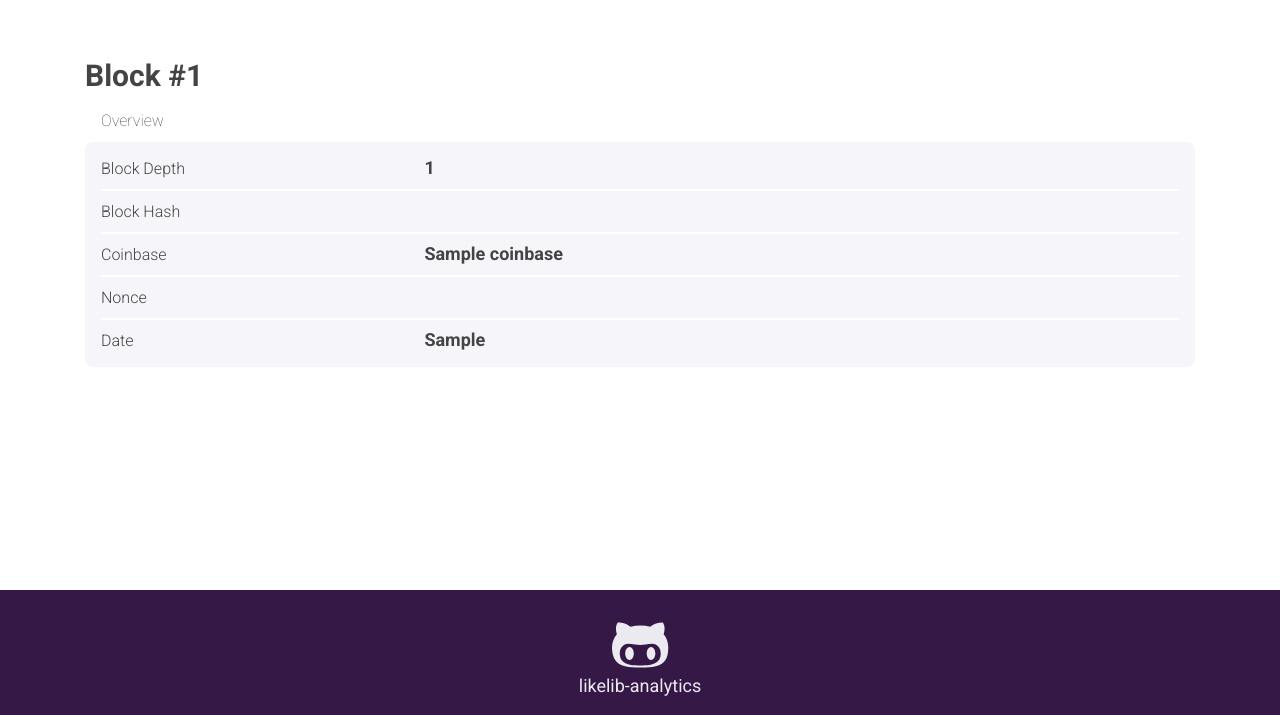
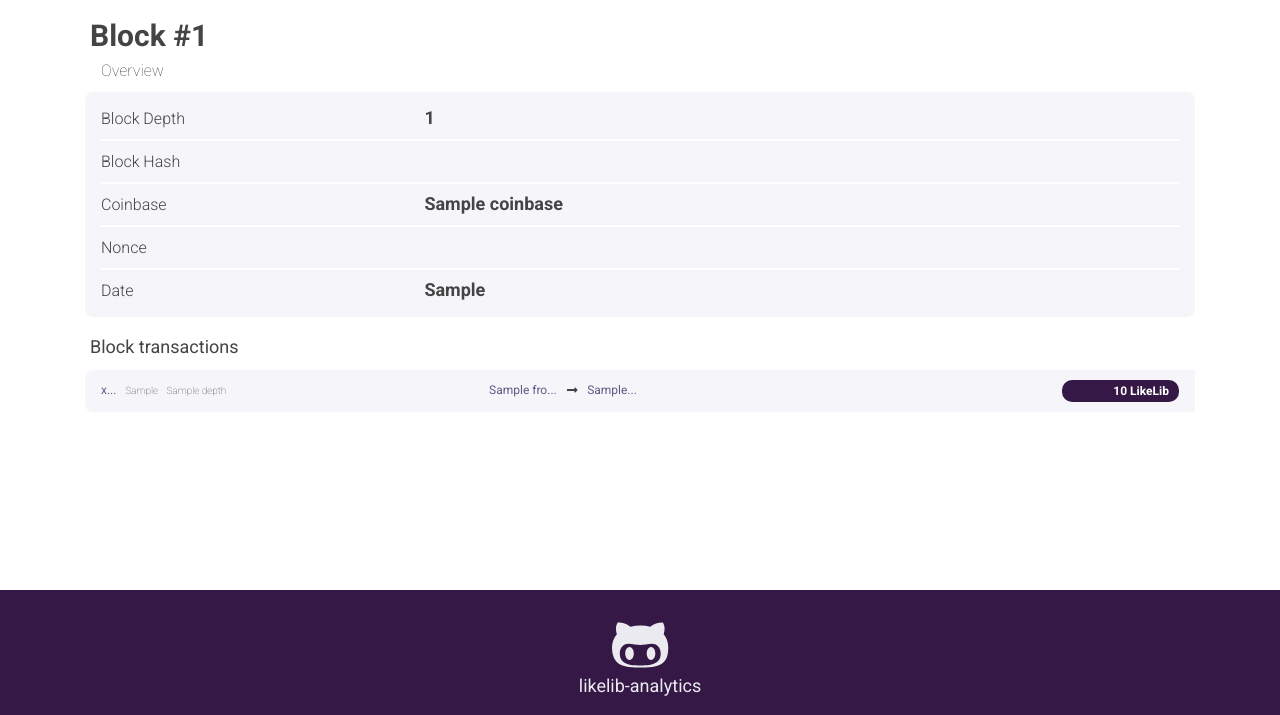
Before and after one commit to likelib-analytics/client, a Flask app: page /block/1/ in a window 1280 px wide. Shown: the part 85-800 px from the top of the page. Run offline with Flask 2, Linux system fonts and the light colour scheme; a database or web service that is not in the repository returns one stand-in record (values such as "Sample title"); data that the repository does not hold is empty; some libraries are stand-ins or nearby versions.

Commit message:
Added block transactions view

```diff
--- a/app.py
+++ b/app.py
@@ -48,9 +48,13 @@ def get_analytics_data():
 
 #Single Block page
 def get_block(block_depth):
-    block = r.get(app.config['COMMON_API_URL']+'_search_detailed?search='+str(block_depth)+'&search_type=blocks').json()
+    block = r.get(app.config['COMMON_API_URL']+'_search_detailed',
+                  params={'search': block_depth, 'search_type': 'blocks'}).json()
+    transactions_data = r.get(app.config['COMMON_API_URL']+'_block_history',
+                              params={'block': block_depth}).json()
     data = {
-        'block' : block
+        'block' : block,
+        'transactions': transactions_data['transactions']
     }
     return data
 
@@ -107,7 +111,8 @@ def single_block(block_depth):
     data = get_block(block_depth)
     if not data['block']:
         abort(404)
-    return render_template('block.html', data=data['block'][0], block_depth = block_depth)
+    return render_template('block.html', data=data['block'][0], block_depth = block_depth,
+                           transactions=data['transactions'])
 
 
 @app.route('/transaction/<path:txn_id>/')
--- a/static/css/style.css
+++ b/static/css/style.css
@@ -406,7 +406,7 @@ footer a:hover
 }
 
 .page__header {
-    padding: 60px 0 20px;
+    padding: 20px 5px 10px;
     display: flex;
     justify-content: space-between;
 }
--- a/templates/base.html
+++ b/templates/base.html
@@ -81,7 +81,7 @@
 		<footer>
 			<div class = "container">
 			<div class = "github_link">
-				<a href = "github.com" target = "_blank">
+				<a href = "https://github.com/likelib-analytics" target = "_blank">
 					<span class = "icon"><i class="fab fa-github-alt"></i></span>
 					<span>likelib-analytics</span>
 				</a>
--- a/templates/block.html
+++ b/templates/block.html
@@ -53,5 +53,39 @@
 		</div>
 
 	</div>
+	{% if transactions %}
+		<p div class="page__header"> Block transactions </p>
+		{% for tn in transactions %}
+			<div class = "latest_transactions__listitem instance_listitem">
 
+				<div class = "instance_listitem_left">
+					<span>
+						<a href = "/transaction/{{ tn['transactionHash'] }}">
+							{{ tn['transactionHash'][:10] }}...
+						</a>
+					</span>
+					<span class = "little">
+						{{ tn['dt'] }}
+					</span>
+					<span class = "little">
+						{{ tn['depth'] }}
+					</span>
+				</div>
+				<div class = "instance_listitem_center">
+					<span class = "from-to">
+						<a href = "/address/{{ tn['from'] }}">
+							{{ tn['from'][:10] }}...
+						</a>
+						<i class="fas fa-long-arrow-alt-right"></i>
+						<a href = "/address/{{ tn['to'] }}">
+							{{ tn['to'][:10] }}...
+						</a>
+					</span>
+				</div>
+				<div class = "instance_listitem_right">
+					<span class = "purple">{{ tn['amount'] }} LikeLib</span>
+				</div>
+			</div>
+		{% endfor %}
+	{% endif %}
 {% endblock %}
```
